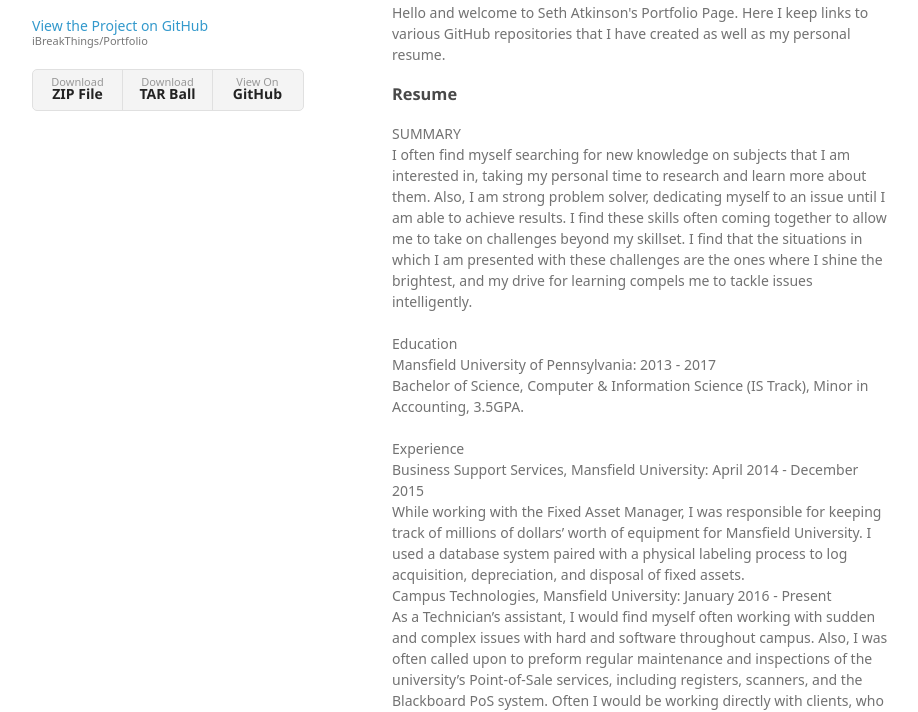
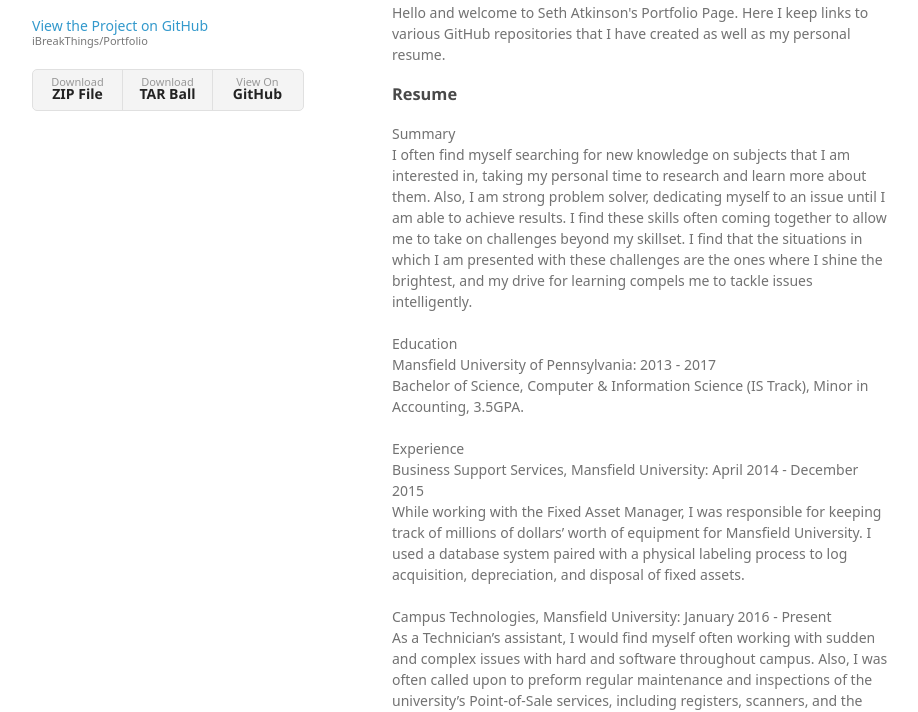
Before and after one commit to iBreakThings/Portfolio, a plain HTML site: page index.html in a window 1280 px wide. Shown: the part 94-806 px from the top of the page, without its empty margins (178-1096 px from the left). Drawn offline with Linux system fonts and the light colour scheme; a web font is replaced by a local one.

Commit message:
Update index.html

```diff
--- a/index.html
+++ b/index.html
@@ -36,11 +36,11 @@
 <h3>
 <a id="designer-templates" class="anchor" href="#designer-templates" aria-hidden="true"><span aria-hidden="true" class="octicon octicon-link"></span></a>Resume</h3>
 
-<p>SUMMARY<br>I often find myself searching for new knowledge on subjects that I am interested in, taking my personal time to research and learn more about them. Also, I am strong problem solver, dedicating myself to an issue until I am able to achieve results. I find these skills often coming together to allow me to take on challenges beyond my skillset. I find that the situations in which I am presented with these challenges are the ones where I shine the brightest, and my drive for learning compels me to tackle issues intelligently.
+<p>Summary<br>I often find myself searching for new knowledge on subjects that I am interested in, taking my personal time to research and learn more about them. Also, I am strong problem solver, dedicating myself to an issue until I am able to achieve results. I find these skills often coming together to allow me to take on challenges beyond my skillset. I find that the situations in which I am presented with these challenges are the ones where I shine the brightest, and my drive for learning compels me to tackle issues intelligently.
   <br><br>Education<br>Mansfield University of Pennsylvania: 2013 - 2017<br>Bachelor of Science, Computer & Information Science (IS Track), Minor in Accounting, 3.5GPA.
   <br><br>Experience<br>Business Support Services, Mansfield University: April 2014 - December 2015<br>
   While working with the Fixed Asset Manager, I was responsible for keeping track of millions of dollars’ worth of equipment for Mansfield University. I used a database system paired with a physical labeling process to log acquisition, depreciation, and disposal of fixed assets.
-  <br>Campus Technologies, Mansfield University: January 2016 - Present<br>
+  <br><br>Campus Technologies, Mansfield University: January 2016 - Present<br>
   As a Technician’s assistant, I would find myself often working with sudden and complex issues with hard and software throughout campus. Also, I was often called upon to preform regular maintenance and inspections of the university’s Point-of-Sale services, including registers, scanners, and the Blackboard PoS system. Often I would be working directly with clients, who were faculty, staff, and students, in assisting them with problems or teaching them how to use various web-based services.
 
 </p>
```
